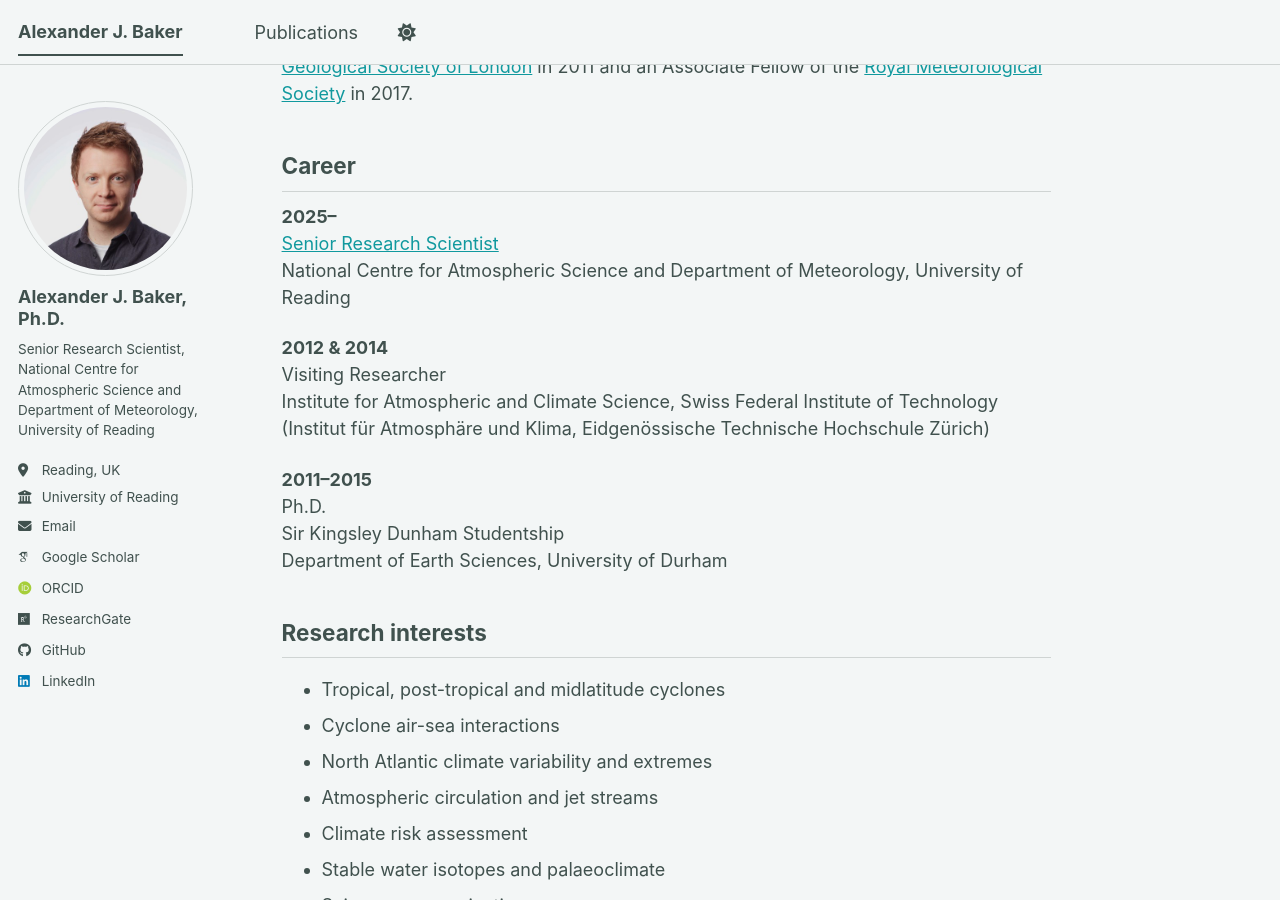
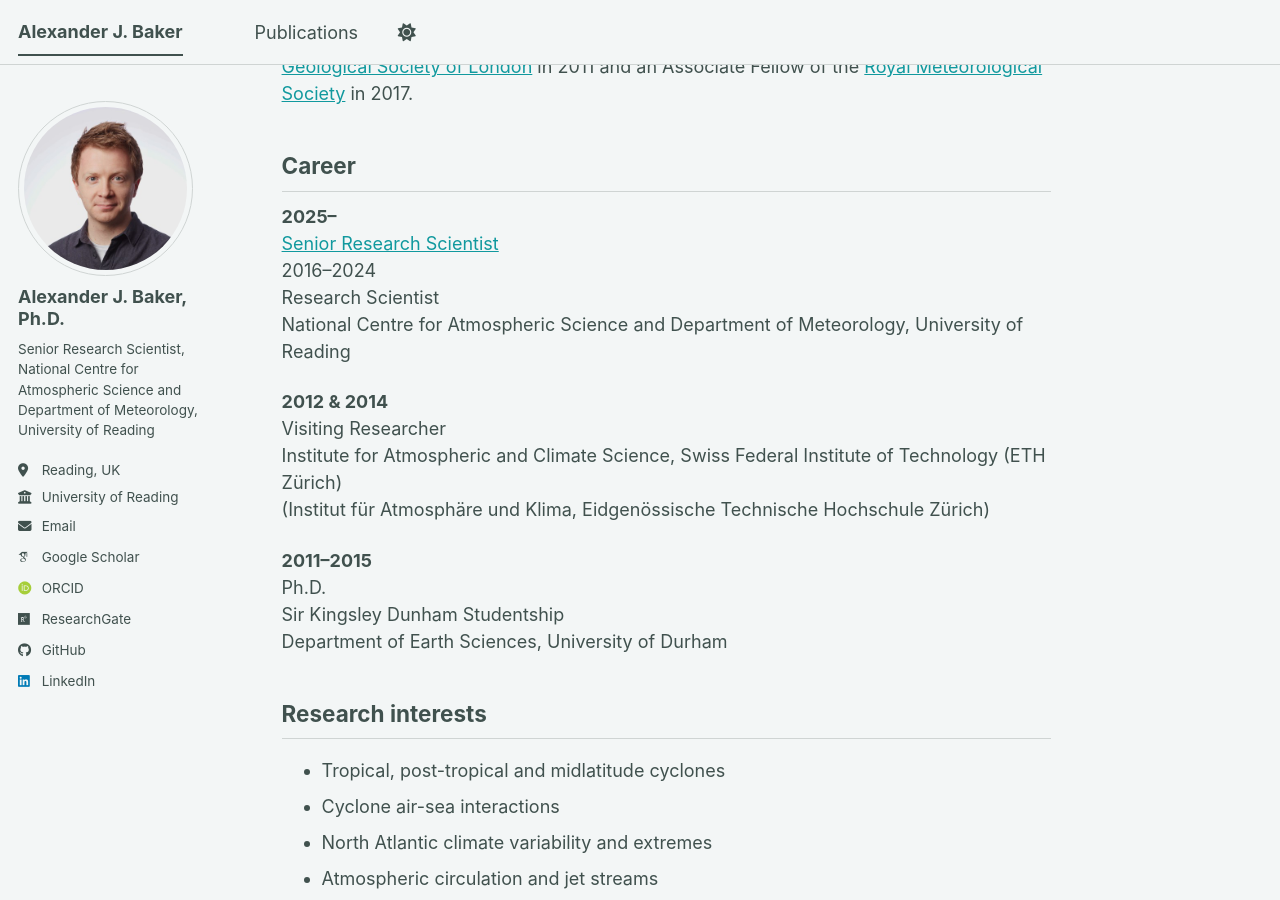
Before and after one commit to alexanderjbaker/alexanderjbaker.github.io, a Jekyll site: the page built from _pages/about.md, in a window 1280 px wide and 900 px high, scrolled down 700 px. Built offline with Jekyll 4.4.1, drawn with Linux system fonts in a browser that asks for light colours; some web fonts are replaced; a script bundle is joined from its source files by our own code; library files that are not in the unit come from our copies.

Commit message:
Update about.md

```diff
--- a/_pages/about.md
+++ b/_pages/about.md
@@ -20,11 +20,13 @@ Career
 ------
 **2025–**
 [Senior Research Scientist](https://research.reading.ac.uk/meteorology/people/alex-baker/)
+2016–2024
+Research Scientist
 National Centre for Atmospheric Science and Department of Meteorology, University of Reading
 
 **2012 & 2014**
 Visiting Researcher
-Institute for Atmospheric and Climate Science, Swiss Federal Institute of Technology
+Institute for Atmospheric and Climate Science, Swiss Federal Institute of Technology (ETH Zürich)
 (Institut für Atmosphäre und Klima, Eidgenössische Technische Hochschule Zürich)
 
 **2011–2015**
```
